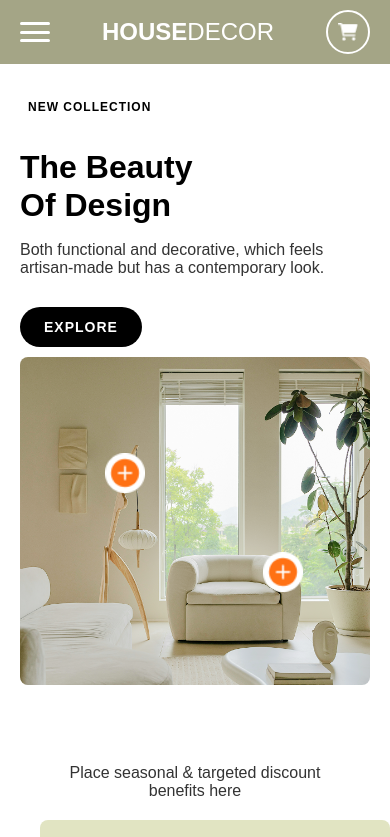
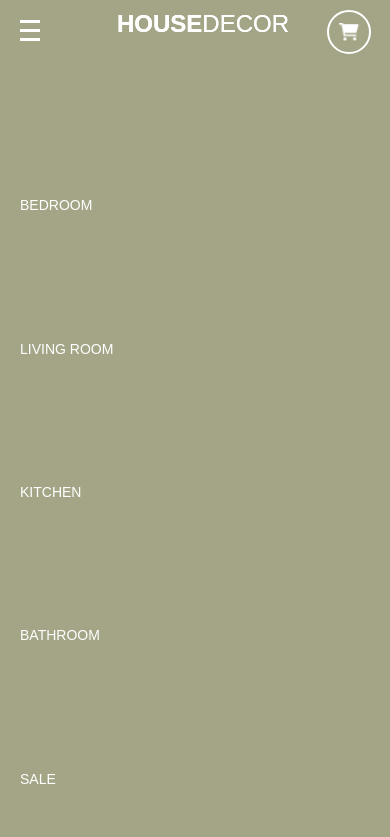
Before and after one commit to Bendob350/exam_finale, a plain HTML site: page index.html in a window 390 px wide. Both pictures are taken after a click on the element 35 px from the left and 32 px from the top of the page. Shown: the top 837 px of the page. Drawn offline with Linux system fonts and the light colour scheme.

Commit message:
final final commit

```diff
--- a/index.css
+++ b/index.css
@@ -4,7 +4,22 @@ body {
     background-color: #f4f4f4;
     overflow-x: hidden;
 }
+.toggle {
+    flex-direction: column;
+    display: flex;
+    gap: 6px;
+    position: absolute;
+    top: 20px;
+    left: 20px;
+    cursor: pointer;
+}
 
+
+.rec {
+    height: 3px;
+    width: 20px;
+    background-color: white;
+}
 header {
     background-color: #a4a586;
 }
@@ -497,21 +512,6 @@ header {
     cursor: pointer;
 }
 
-.menu-toggle {
-    display: none;
-    flex-direction: column;
-    justify-content: space-between;
-    width: 30px;
-    height: 20px;
-    cursor: pointer;
-}
-
-.menu-line {
-    height: 3px;
-    width: 100%;
-    background-color: white;
-    border-radius: 2px;
-}
 
 
 @media (max-width: 600px) {
@@ -525,10 +525,6 @@ header {
 
     }
 
-    .othman{
-        right: 0;
-        transition: 0.5s ease-in-out;
-    }
 
     body {
         font-size: 14px;
@@ -540,6 +536,7 @@ header {
         align-items: center;
         justify-content: space-between;
         padding: 10px 20px;
+        height: 50px;
     }
 
     .menu-toggle {
@@ -561,12 +558,15 @@ header {
     .nav-links {
         display: none;
         flex-direction: column;
+        justify-content: space-evenly;
         background-color: #a4a586;
         width: 100%;
-        position: absolute;
+        height: 100vh;
+        position: fixed;
         top: 60px;
-        left: 0;
+        left: -100%;
         padding: 10px;
+        z-index: 100;
     }
 
     .nav-links.active {
@@ -574,11 +574,15 @@ header {
     }
 
     .logo {
-        order: 1;
+        position: absolute;
+        left: 30%;
+        top:  10px;
     }
 
     .cart {
-        order: 2;
+        position: absolute;
+        right: 5%;
+        top:  10px;
     }
 
     .hero {
@@ -691,4 +695,9 @@ header {
         height: 372px;
 
     }
+    .othman{
+        display: flex;
+        left: 0;
+    }
+
 }
--- a/index.html
+++ b/index.html
@@ -9,13 +9,13 @@
 <body>
     <header>
         <div class="nav-container">
-            <div class="menu-toggle" id="menu-toggle">
-                <div class="menu-line"></div>
-                <div class="menu-line"></div>
-                <div class="menu-line"></div>
+            <div id="toggle" class="toggle">
+                <div class="rec"></div>
+                <div class="rec"></div>
+                <div class="rec"></div>
             </div>
             <div class="logo">HOUSE<span>DECOR</span></div>
-            <nav class="nav-links" id="navbar" >
+            <nav id="navbar"  class="nav-links" >
                 <a href="#">BEDROOM</a>
                 <a href="#">LIVING ROOM</a>
                 <a href="#">KITCHEN</a>
--- a/index.js
+++ b/index.js
@@ -1,8 +1,8 @@
-const toggle = document.getElementById("menu-toggle");
+const toggle = document.getElementById("toggle");
 console.log(toggle);
 
 const navbar = document.getElementById('navbar');
 
-toggle.addEventListener('click',()=>{
-    navbar.classList.add('othman')
+toggle.addEventListener('click', () => {
+    navbar.classList.toggle('othman');
 })
```
